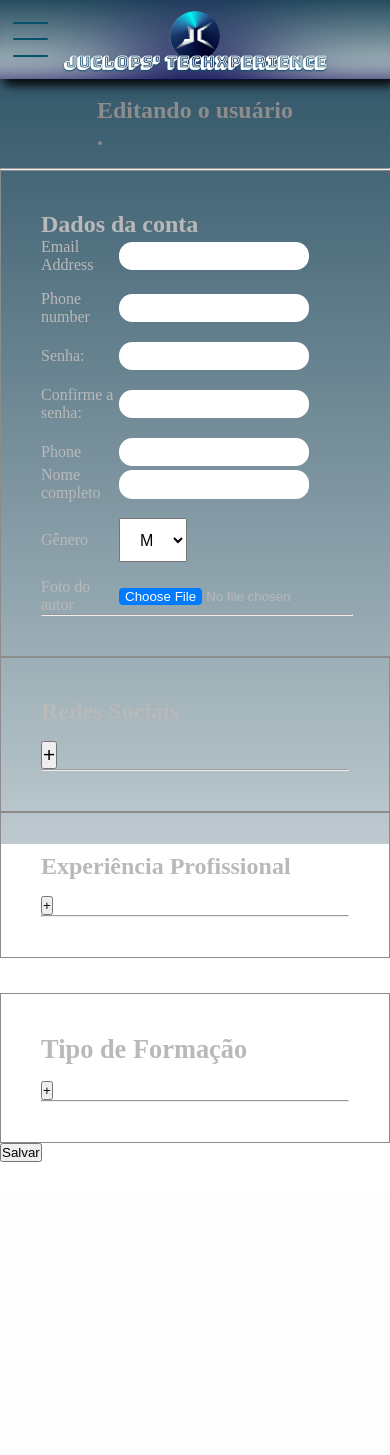
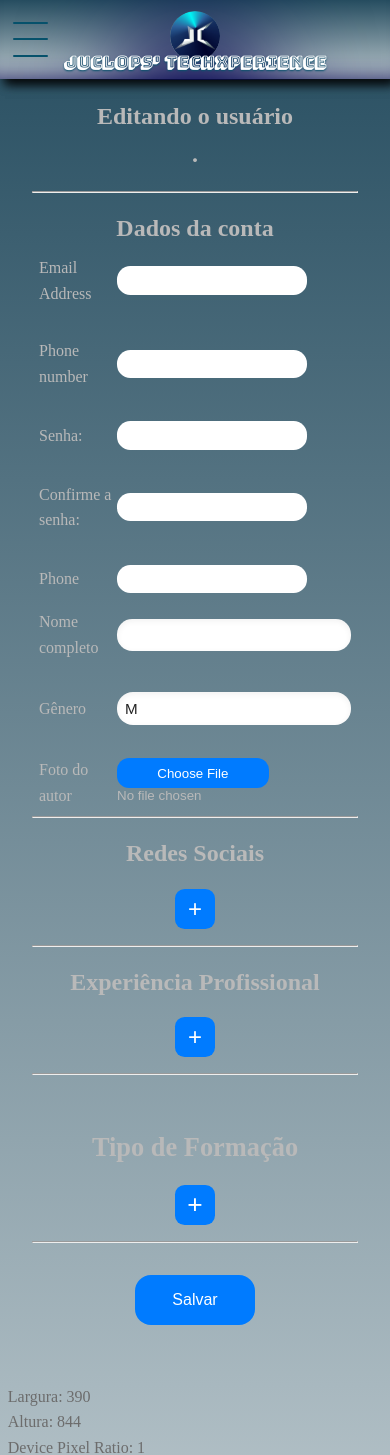
Before and after one commit to ju-c-lopes/model-blog-platform, a Django app: template website/templates/blog/pages/edit-author/edit-author.html in a window 390 px wide. Shown: the top 1455 px of the page. Before the commit the page ends 1162 px from the top, so only its background shows below. Run offline with Django 5.2, Linux system fonts and the light colour scheme; the template is opened without the code that fills it: values that come from a table or form of the project are taken from there, others are empty; parts of the project's set-up code (start-up, migrations or seed data) failed here and were passed over; some web fonts are replaced.

Commit message:
style(profile-edit): concluido estilização mobile e tablet das páginas de edição de perfil.
Refinado CSS compartilhado e formsets nos breakpoints mobile/tablet, alinhado templates
author/reader ao layout global e organizado search_results.html para legibilidade.

```diff
--- a/website/forms/author/JobForm.py
+++ b/website/forms/author/JobForm.py
@@ -9,27 +9,27 @@ class JobForm(forms.ModelForm):
         fields = [
             "occupation",
             "company",
+            "current_job",
             "location",
             "start_date",
             "end_date",
-            "current_job",
             "roles_description",
         ]
         labels = {
             "occupation": "Cargo",
             "company": "Empresa",
+            "current_job": "Trabalho atual",
             "location": "Localização",
             "start_date": "Data de início",
             "end_date": "Data de término",
-            "current_job": "Trabalho atual",
             "roles_description": "Descrição",
         }
         widgets = {
             "occupation": forms.TextInput(attrs={"class": "form-control"}),
             "company": forms.TextInput(attrs={"class": "form-control"}),
+            "current_job": forms.CheckboxInput(attrs={"class": "form-check-input"}),
             "location": forms.TextInput(attrs={"class": "form-control"}),
             "start_date": forms.DateInput(attrs={"class": "form-control", "type": "date"}),
             "end_date": forms.DateInput(attrs={"class": "form-control", "type": "date"}),
-            "current_job": forms.CheckboxInput(attrs={"class": "form-check-input"}),
             "roles_description": forms.Textarea(attrs={"class": "form-control", "rows": 4}),
         }
--- a/website/static/css/author/edit-formsets.css
+++ b/website/static/css/author/edit-formsets.css
@@ -39,8 +70,21 @@
         margin: 3vh 0;
     }
 
-    .social-button-plus {
-        font-size: 1.3em;
+    .social-button-plus,
+    .job-button-plus,
+    .graduation-button-plus {
+        font-size: 1.5em;
+        display: flex;
+        justify-content: center;
+        align-items: center;
+        background: var(--primary);
+        border: none;
+        color: #fff;
+        border-radius: 0.6rem;
+        padding: 0.6rem 1rem;
+        width: 40px;
+        height: 40px;
+        margin: 1rem auto;
     }
 
     .graduations {
--- a/website/static/css/base/base.css
+++ b/website/static/css/base/base.css
@@ -41,8 +41,42 @@ body {
     width: unset !important;
 }
 
-/* Desktop styles */
-@media screen and (min-width: 769px) {
+/* Mobile styles */
+@media screen and (max-width: 768px) {
+    body {
+        top: 0;
+        overflow-y: scroll;
+    }
+    .row-header {
+        top: 0;
+    }
+    .d-flex {
+        position: absolute;
+        margin-top: 80px;
+        padding-bottom: 2em;
+        width: 100%;
+        display: flex;
+        flex-direction: column;
+    }
+}
+
+/* ------------------------------------------------------------------ */
+/* Tablet (769px – 1080px)                                            */
+/* ------------------------------------------------------------------ */
+@media screen and (min-width: 769px) and (max-width: 1080px) {
+    body {
+        overflow-y: scroll;
+    }
+    .d-flex {
+        position: relative;
+        margin-top: 80px;
+        padding-top: 0;
+        z-index: 0;
+    }
+}
+
+/* Mobile styles */
+@media screen and (max-width: 768px) {
     body {
         font-size: 16px;
         line-height: 1.6;
@@ -58,7 +92,6 @@ body {
         padding: 0 2rem;
     }
 
-    /* Improved content area for desktop */
     .content-area {
         background-color: rgba(255, 255, 255, 0.9);
         border-radius: 8px;
@@ -92,21 +125,6 @@ body {
     }
 }
 
-/* Mobile styles */
-@media screen and (max-width: 768px) {
-    body {
-        overflow-y: scroll;
-    }
-    .d-flex {
-        position: absolute;
-        margin-top: 80px;
-        padding-bottom: 2em;
-        width: 100%;
-        display: flex;
-        flex-direction: column;
-    }
-}
-
 @media screen and (min-width: 1025px) {
 
     .screen-size {
--- a/website/static/css/base/header.css
+++ b/website/static/css/base/header.css
@@ -453,7 +453,7 @@
     }
 
     .menu-visible {
-        transform: translateY(calc(375px + 4em + 15px)); /* Increased to accommodate profile section */
+        transform: translateY(calc(375px + 4em + 25px)); /* Increased to accommodate profile section */
         transition: 0.4s ease-in;
     }
 
@@ -969,17 +969,11 @@
         outline: none;
         color: #fff;
         padding: 5px;
-        width: 8vw;
+        width: 12vw;
         z-index: 2000;
     }
     .search input:focus {
-        position: absolute;
-        left: -50px;
-        top: 200%;
-        border: none;
         outline: none;
-        width: 25vw;
-        border-bottom: #fff 1px solid;
         z-index: 2000;
     }
     .search input::placeholder {
@@ -1048,6 +1042,7 @@
         color: white;
     }
     .profile-name {
+        text-align: center;
         margin: 0 8px;
         font-weight: 500;
     }
--- a/website/static/css/shared/edit-profile.css
+++ b/website/static/css/shared/edit-profile.css
@@ -27,6 +27,9 @@
     margin-bottom: 0;
 }
 
+.form-field-row {
+    margin: 0.5rem 0;
+}
 .form-field-row td:first-child {
     vertical-align: top;
 }
@@ -47,7 +50,9 @@ textarea.form-control {
 @media screen and (max-width: 768px) {
     .edit-form {
         width: 100%;
-        display: inline;
+        display: flex !important;
+        flex-direction: column;
+        align-items: center;
     }
 
     .edit-user-display {
@@ -57,8 +62,9 @@ textarea.form-control {
     }
 
     .edit-user {
+        text-align: center;
         font-size: 1.5em;
-        color: #8c8c8c;
+        color: #b9b9b9;
     }
 
     .display-message-error {
@@ -77,9 +83,13 @@ textarea.form-control {
     }
 
     fieldset {
-        border: #8c8c8c 1px solid;
+        border: none;
         margin: 0;
-        padding: 40px;
+    }
+
+    h2 {
+        margin-top: 1rem;
+        text-align: center;
     }
 
     tbody {
@@ -148,9 +164,36 @@ textarea.form-control {
         width: 60vw;
     }
 
-    .select-wrapper .custom-select {
-        padding: 0.7rem 1rem;
-        font-size: 1rem;
+    .form-control,
+    select.custom-select {
+        width: 100%;
+        padding: 0.5rem;
+        border-radius: 1rem;
+        border: none;
+        background: #fff;
+        box-shadow: inset 0 2px 6px rgba(0, 0, 0, 0.06);
+        font-size: 0.95rem;
+        color: #222;
+        appearance: none;
+        -webkit-appearance: none;
+        -moz-appearance: none;
+        box-sizing: border-box;
+    }
+
+    .save-button {
+        font-size: 1em;
+        display: flex;
+        justify-content: center;
+        align-items: center;
+        background: var(--primary);
+        border: none;
+        color: #fff;
+        border-radius: 1rem;
+        padding: 0.6rem 1rem;
+        width: 120px;
+        height: 50px;
+        margin-top: 2em;
+        margin-bottom: 2rem;
     }
 
     hr {
--- a/website/templates/blog/pages/edit-author/edit-author.html
+++ b/website/templates/blog/pages/edit-author/edit-author.html
@@ -12,7 +12,7 @@
 {% endblock %}
 
 {% block content %}
-<div class="row text-center edit-user-display">
+<div class="text-center edit-user-display">
     <h1 class="edit-user">
         Editando o usuário<br />
         <span>{{ request.user.author.author_name }}</span>.
@@ -37,7 +37,7 @@
         >{% csrf_token %}
             <hr>
             <fieldset class="author-form">
-                <h2 class="visually-hidden">Dados da conta</h2>
+                <h2>Dados da conta</h2>
                 {% include "components/forms/form_errors.html" with form=user_form %}
                 {% include "components/forms/form_table.html" with form=user_form %}
                 {% include "components/forms/form_table.html" with form=author_form %}
--- a/website/templates/blog/pages/edit-reader/edit-reader.html
+++ b/website/templates/blog/pages/edit-reader/edit-reader.html
@@ -12,7 +12,7 @@
 {% endblock %}
 
 {% block content %}
-<div class="row text-center edit-user-display">
+<div class="text-center edit-user-display">
     <h1 class="edit-user">
         Editando o usuário<br />
         <span>{{ request.user.reader.reader_name|default:request.user.username }}</span>.
@@ -35,8 +35,9 @@
             method="POST"
             enctype="multipart/form-data"
         >{% csrf_token %}
+            <hr />
             <fieldset class="reader-form">
-                <h2 class="visually-hidden">Dados da conta</h2>
+                <h2>Dados da conta</h2>
                 {% include "components/forms/form_errors.html" with form=user_form %}
                 {% include "components/forms/form_errors.html" with form=reader_form %}
                 {% include "components/forms/form_table.html" with form=user_form %}
```
Also changed, not shown: other parts of website/static/css/author/edit-formsets.css (+63 -10 lines), other parts of website/static/css/shared/edit-profile.css (+60 -44 lines), website/templates/blog/pages/search/search_results.html (+21 -28 lines).
